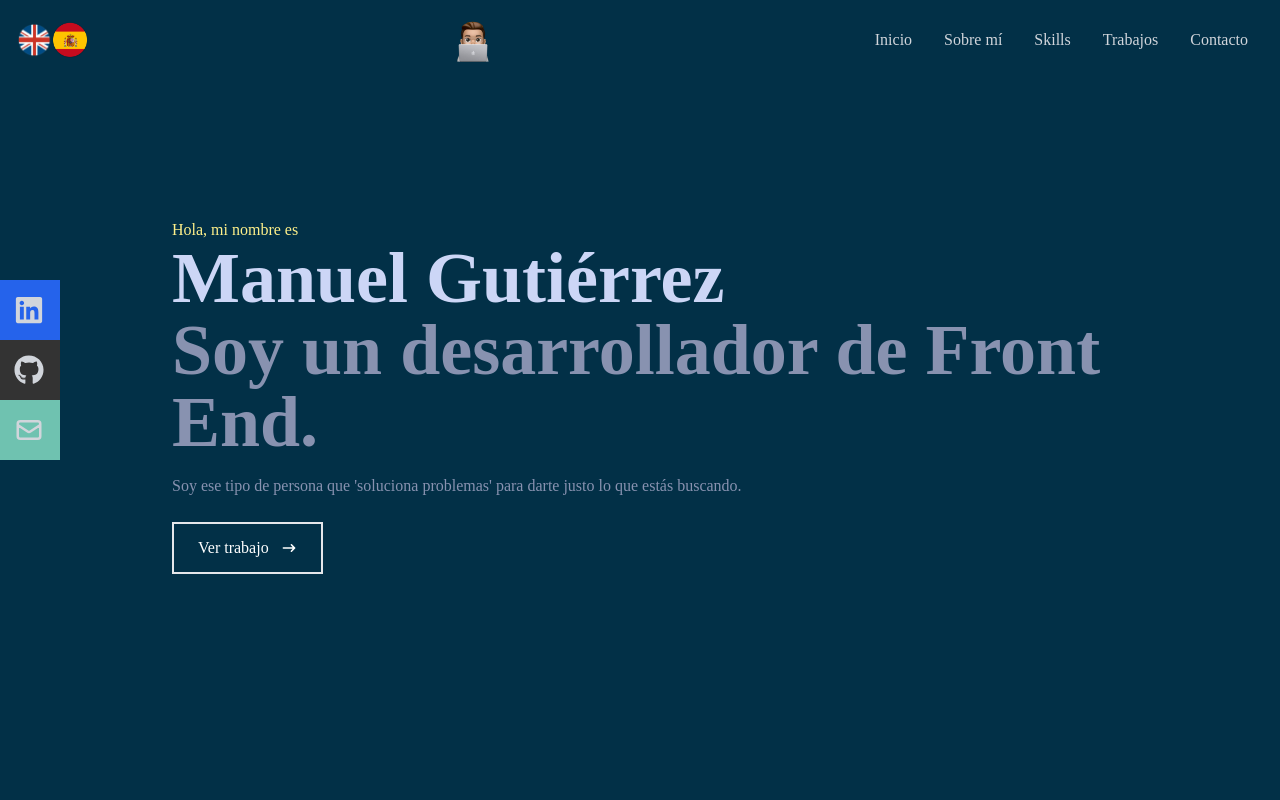
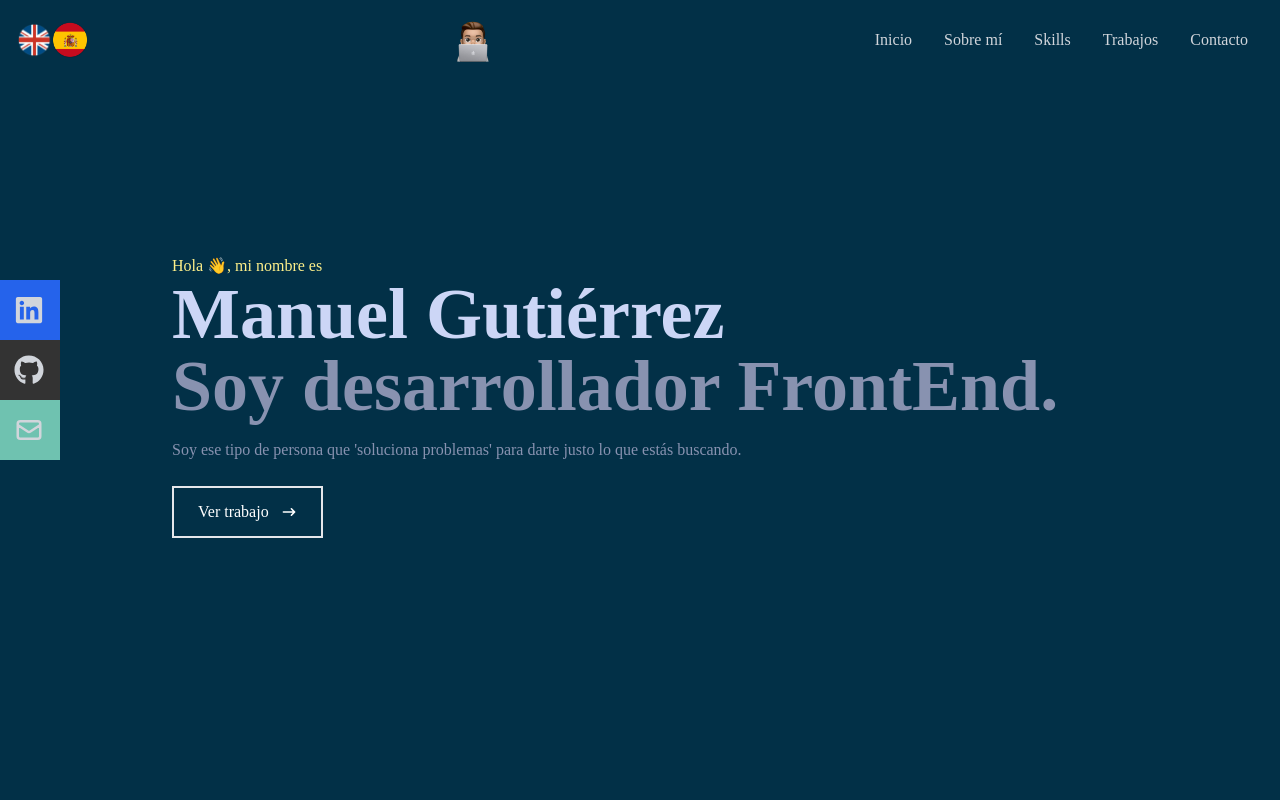
Before and after one commit to carletito14/portfolio, a React (Create React App) app: page / in a window 1280 px wide. Shown: the top 800 px of the page. Built offline with nearby package versions, Linux system fonts and the light colour scheme.

Commit message:
more improvements

```diff
--- a/src/components/Home.jsx
+++ b/src/components/Home.jsx
@@ -4,6 +4,8 @@ import { HiArrowNarrowRight } from 'react-icons/hi';
 
 const Home = () => {
   const [t] = useTranslation("global");
+  const woman = '👩‍💻'
+
   return (
     <div name='home' className='w-full h-screen bg-[#023047]'>
       {/* Container */}
@@ -16,7 +18,6 @@ const Home = () => {
           {t("header.subtitle")}
         </h2>
         <p className='text-[#8892b0] py-4 max-w-[700px]'>{t("header.title-description")}
-
         </p>
         <div>
           <button className='text-white group border-2 px-6 py-3 my-2 flex items-center hover:bg-yellow-500 hover:border-yellow-200'>
--- a/src/index.css
+++ b/src/index.css
@@ -8,6 +8,7 @@
     body {
         @apply font-[Raleway];
     }
+
     li {
         @apply px-4;
         @apply cursor-pointer
@@ -20,11 +21,3 @@
     background-position: center;
     height: 250px;
 }
-
-.content-div:hover {
-    background-image: linear-gradient(
-        to right,
-        rgba(112, 157, 255, 0.8),
-        hsla(242, 74%, 61%, 0.8)
-    )!important;
-}
--- a/src/translations/en/global.json
+++ b/src/translations/en/global.json
@@ -1,6 +1,6 @@
 {
     "header": {
-        "small-title": "Hi, my name is",
+        "small-title": "Hi 👋, my name is",
         "title": "Manuel Gutierrez",
         "subtitle": "I'm a FrontEnd Developer.",
         "title-description": "I am that kind of 'problem solver' person to give you just what you are looking for",
--- a/src/translations/es/global.json
+++ b/src/translations/es/global.json
@@ -1,8 +1,8 @@
 {
     "header": {
-        "small-title": "Hola, mi nombre es",
+        "small-title": "Hola 👋, mi nombre es",
         "title": "Manuel Gutiérrez",
-        "subtitle": "Soy un desarrollador de Front End.",
+        "subtitle": "Soy desarrollador FrontEnd.",
         "title-description": "Soy ese tipo de persona que 'soluciona problemas' para darte justo lo que estás buscando.",
         "button-work": "Ver trabajo"
     },
--- a/tailwind.config.js
+++ b/tailwind.config.js
@@ -3,6 +3,7 @@ module.exports = {
   content: ["./src/**/*.{js,jsx,ts,tsx}",],
   theme: {
     extend: {},
+
   },
   plugins: [],
 }
```
Also changed, not shown: src/components/Skills.jsx (+0 -8 lines).
